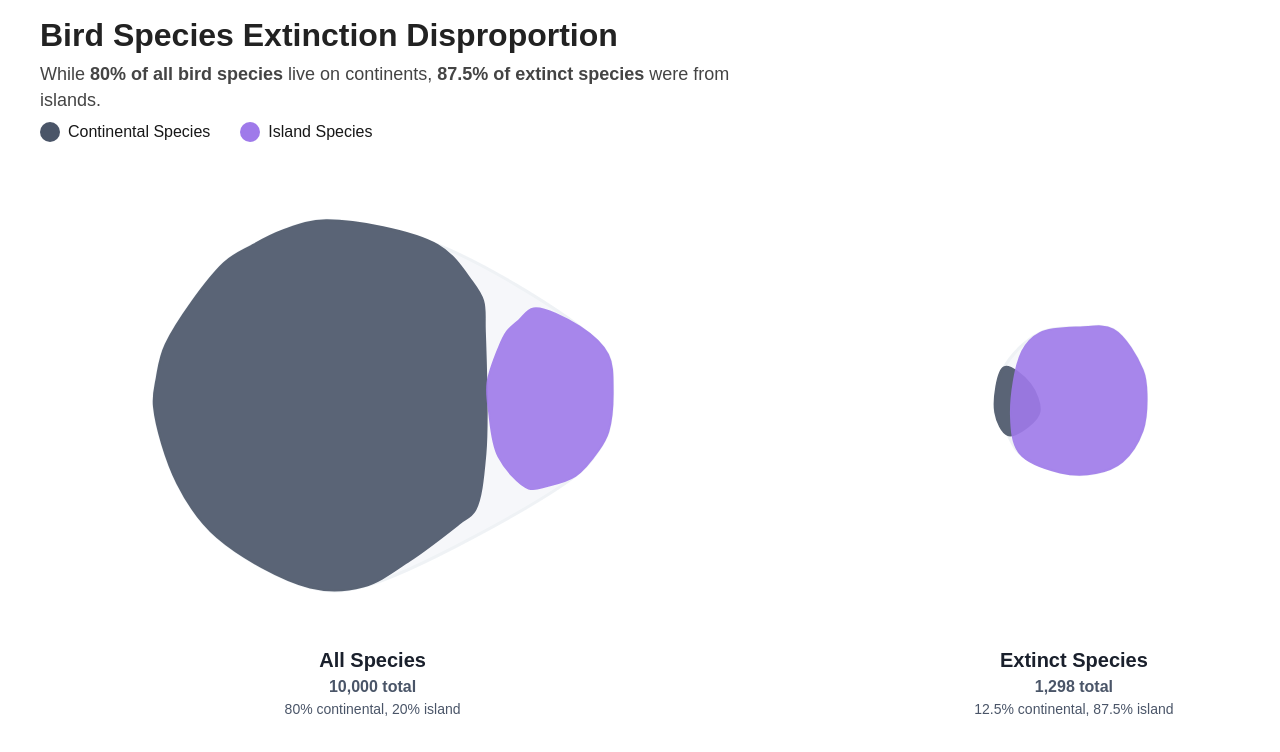
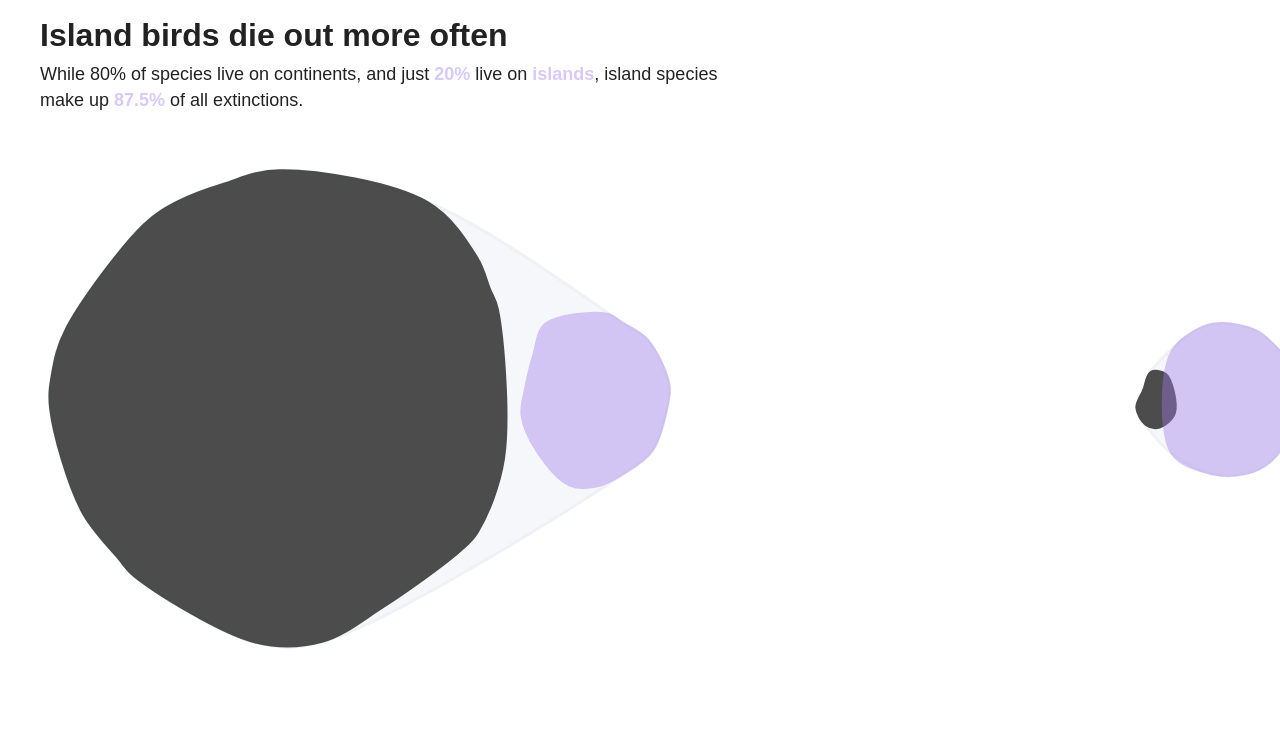
Before and after one commit to intendedsideeffects/birds, a Next.js app: page /charts/bird-extinction in a window 1280 px wide. Shown: the top 752 px of the page. Built offline with nearby package versions, Linux system fonts and the light colour scheme.

Commit message:
Finalize chart and subtitle colors: black 80% and purple 40% opacity, update subtitle styling

```diff
--- a/src/app/charts/BirdExtinctionVisualization.jsx
+++ b/src/app/charts/BirdExtinctionVisualization.jsx
@@ -79,8 +79,8 @@ export default function BirdExtinctionVisualization() {
     const centerY = dimensions.height / 2;
 
     // NEW: Use linear scaling to make the difference more dramatic
-    const baseRadius = 40; // Base size for extinct species
-    const scalingFactor = 5; // How much bigger to make the total species blob
+    const baseRadius = 40 * 1.3; // Increase base size by 30%
+    const scalingFactor = 5 * 1.3; // Increase scaling factor by 30%
 
     const extinctSpeciesRadius = baseRadius;
     const totalSpeciesRadius = baseRadius * scalingFactor; // 5x bigger radius = 25x bigger area
@@ -241,77 +241,21 @@ export default function BirdExtinctionVisualization() {
           color: '#222',
           lineHeight: 1.2,
         }}>
-          Bird Species Extinction Disproportion
+          Island birds die out more often
         </h1>
         <div style={{
           fontSize: 18,
           fontWeight: 400,
           marginTop: 8,
-          color: '#444',
+          color: '#222',
           lineHeight: 1.4,
           maxWidth: 700,
         }}>
-          While <strong>80% of all bird species</strong> live on continents, <strong>87.5% of extinct species</strong> were from islands.
+          While 80% of species live on continents, and just <span style={{color:'#9f7aea', opacity:0.4, fontWeight:'bold'}}>20%</span> live on <span style={{color:'#9f7aea', opacity:0.4, fontWeight:'bold'}}>islands</span>, island species make up <span style={{color:'#9f7aea', opacity:0.4, fontWeight:'bold'}}>87.5%</span> of all extinctions.
         </div>
       </div>
 
       {/* Legend */}
-      <div style={{
-        position: 'absolute',
-        top: 120,
-        left: 40,
-        zIndex: 10,
-        display: 'flex',
-        gap: 30,
-        fontSize: 16,
-        fontWeight: 500,
-      }}>
-        <div style={{ display: 'flex', alignItems: 'center', gap: 8 }}>
-          <div style={{
-            width: 20,
-            height: 20,
-            backgroundColor: CONTINENT_COLOR,
-            borderRadius: '50%'
-          }}></div>
-          <span>Continental Species</span>
-        </div>
-        <div style={{ display: 'flex', alignItems: 'center', gap: 8 }}>
-          <div style={{
-            width: 20,
-            height: 20,
-            backgroundColor: ISLAND_COLOR,
-            borderRadius: '50%'
-          }}></div>
-          <span>Island Species</span>
-        </div>
-      </div>
-
-      {/* Labels positioned relative to actual blob centers */}
-      <div style={{
-        position: 'absolute',
-        bottom: 80,
-        left: totalBlobCenter.x,
-        textAlign: 'center',
-        pointerEvents: 'none',
-        transform: 'translateX(-50%)',
-      }}>
-        <div style={{ fontSize: 20, fontWeight: 700, color: '#1a202c' }}>All Species</div>
-        <div style={{ fontSize: 16, color: '#4a5568', fontWeight: 600 }}>10,000 total</div>
-        <div style={{ fontSize: 14, color: '#4a5568' }}>80% continental, 20% island</div>
-      </div>
-
-      <div style={{
-        position: 'absolute',
-        bottom: 80,
-        left: extinctBlobCenter.x,
-        textAlign: 'center',
-        pointerEvents: 'none',
-        transform: 'translateX(-50%)',
-      }}>
-        <div style={{ fontSize: 20, fontWeight: 700, color: '#1a202c' }}>Extinct Species</div>
-        <div style={{ fontSize: 16, color: '#4a5568', fontWeight: 600 }}>1,298 total</div>
-        <div style={{ fontSize: 14, color: '#4a5568' }}>12.5% continental, 87.5% island</div>
-      </div>
 
       <svg width={dimensions.width} height={dimensions.height} style={{ display: "block" }}>
         {/* Container blobs (light grey background) */}
@@ -338,18 +282,18 @@ export default function BirdExtinctionVisualization() {
         {totalContinentNodes.length > 2 && (
           <path
             d={line(d3.polygonHull(totalContinentNodes.map(n => [n.x, n.y])))}
-            fill={CONTINENT_COLOR}
-            opacity={0.9}
-            stroke={CONTINENT_COLOR}
+            fill="#222"
+            opacity={0.8}
+            stroke="#222"
             strokeWidth={2}
           />
         )}
         {totalIslandNodes.length > 2 && (
           <path
             d={line(d3.polygonHull(totalIslandNodes.map(n => [n.x, n.y])))}
-            fill={ISLAND_COLOR}
-            opacity={0.9}
-            stroke={ISLAND_COLOR}
+            fill="#9f7aea"
+            opacity={0.4}
+            stroke="#9f7aea"
             strokeWidth={2}
           />
         )}
@@ -358,18 +302,18 @@ export default function BirdExtinctionVisualization() {
         {extinctContinentNodes.length > 2 && (
           <path
             d={line(d3.polygonHull(extinctContinentNodes.map(n => [n.x, n.y])))}
-            fill={CONTINENT_COLOR}
-            opacity={0.9}
-            stroke={CONTINENT_COLOR}
+            fill="#222"
+            opacity={0.8}
+            stroke="#222"
             strokeWidth={2}
           />
         )}
         {extinctIslandNodes.length > 2 && (
           <path
             d={line(d3.polygonHull(extinctIslandNodes.map(n => [n.x, n.y])))}
-            fill={ISLAND_COLOR}
-            opacity={0.9}
-            stroke={ISLAND_COLOR}
+            fill="#9f7aea"
+            opacity={0.4}
+            stroke="#9f7aea"
             strokeWidth={2}
           />
         )}
```
